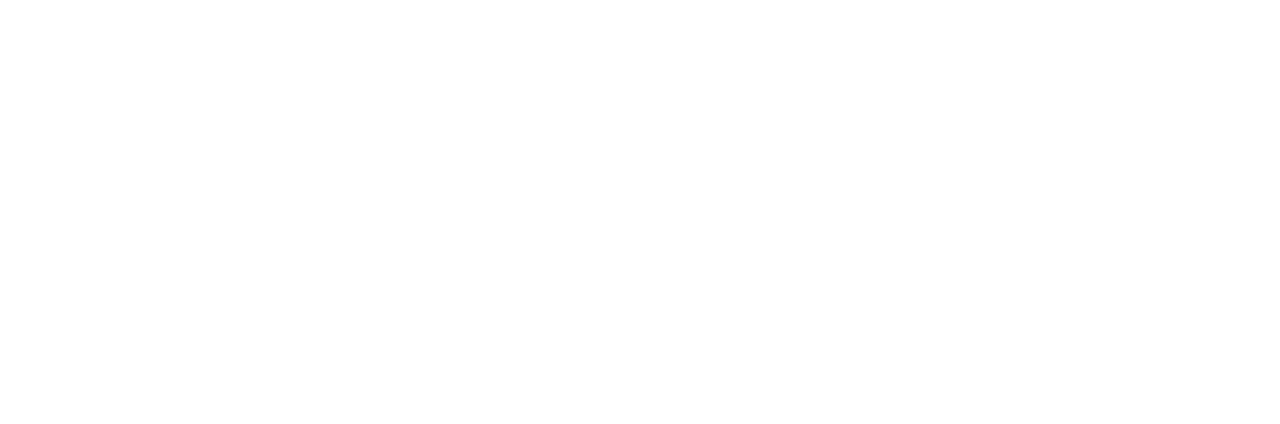
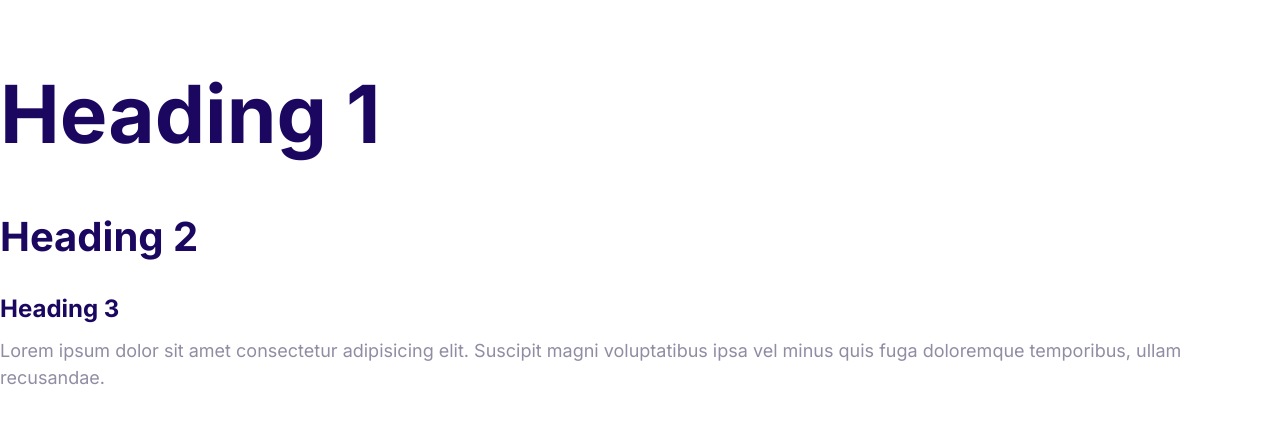
Before and after one commit to ShivangKakkar/moshify, a plain HTML site: page index.html in a window 1280 px wide. Drawn offline with Linux system fonts and the light colour scheme.

Commit message:
Define Typography (style of fonts)

```diff
--- a/css/styles.css
+++ b/css/styles.css
@@ -5,3 +5,53 @@
   --color-headings: #1b0760;
   --color-body: #918ca4;
 }
+
+html {
+  font-size: 62.5%;
+}
+
+body {
+  font-family: Inter, Arial, Helvetica, sans-serif;
+  color: var(--color-body);
+  font-size: 2.4rem;
+  line-height: 1.5;
+}
+
+h1, h2, h3 {
+  color: var(--color-headings);
+  margin-bottom: 1rem;
+}
+
+h1 {
+  font-size: 7rem;
+}
+
+h2 {
+  font-size: 4rem;
+}
+
+h3 {
+  font-size: 3rem;
+}
+
+p {
+  margin-top: 0;
+}
+
+@media screen and (min-width: 1024px) {
+  body {
+    font-size: 1.8rem;
+  }
+
+  h1 {
+    font-size: 8rem;
+  }
+
+  h2 {
+    font-size: 4rem;
+  }
+
+  h3 {
+    font-size: 2.4rem;
+  }
+}
--- a/index.html
+++ b/index.html
@@ -5,8 +5,23 @@
     <meta http-equiv="X-UA-Compatible" content="IE=edge" />
     <meta name="viewport" content="width=device-width, initial-scale=1.0" />
     <title>Document</title>
+    <link rel="preconnect" href="https://fonts.googleapis.com" />
+    <link rel="preconnect" href="https://fonts.gstatic.com" crossorigin />
+    <link
+      href="https://fonts.googleapis.com/css2?family=Inter:wght@400;700&display=swap"
+      rel="stylesheet"
+    />
     <link rel="stylesheet" href="css/normalize.css" />
     <link rel="stylesheet" href="css/styles.css" />
   </head>
-  <body></body>
+  <body>
+    <h1>Heading 1</h1>
+    <h2>Heading 2</h2>
+    <h3>Heading 3</h3>
+    <p>
+      Lorem ipsum dolor sit amet consectetur adipisicing elit. Suscipit magni
+      voluptatibus ipsa vel minus quis fuga doloremque temporibus, ullam
+      recusandae.
+    </p>
+  </body>
 </html>
```
